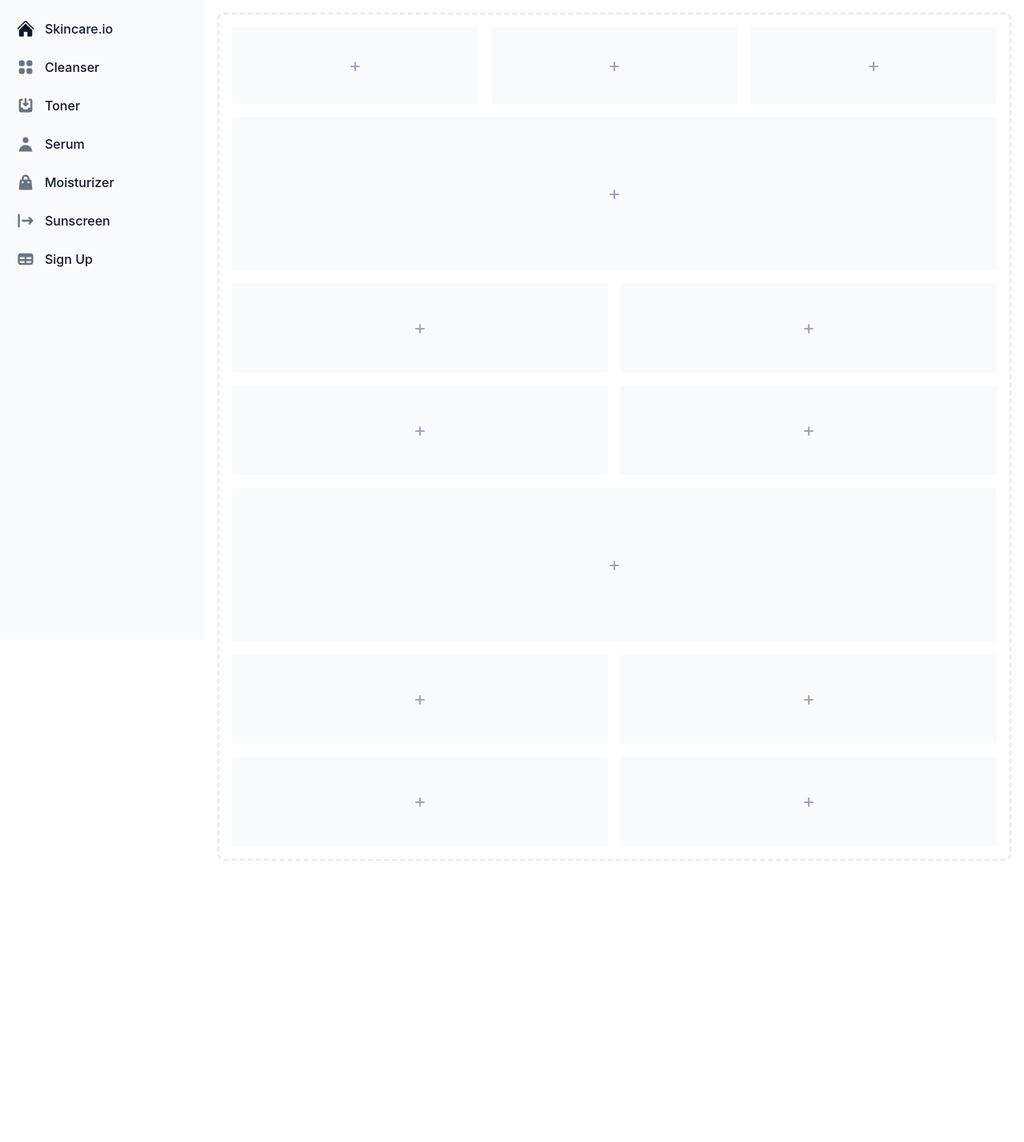
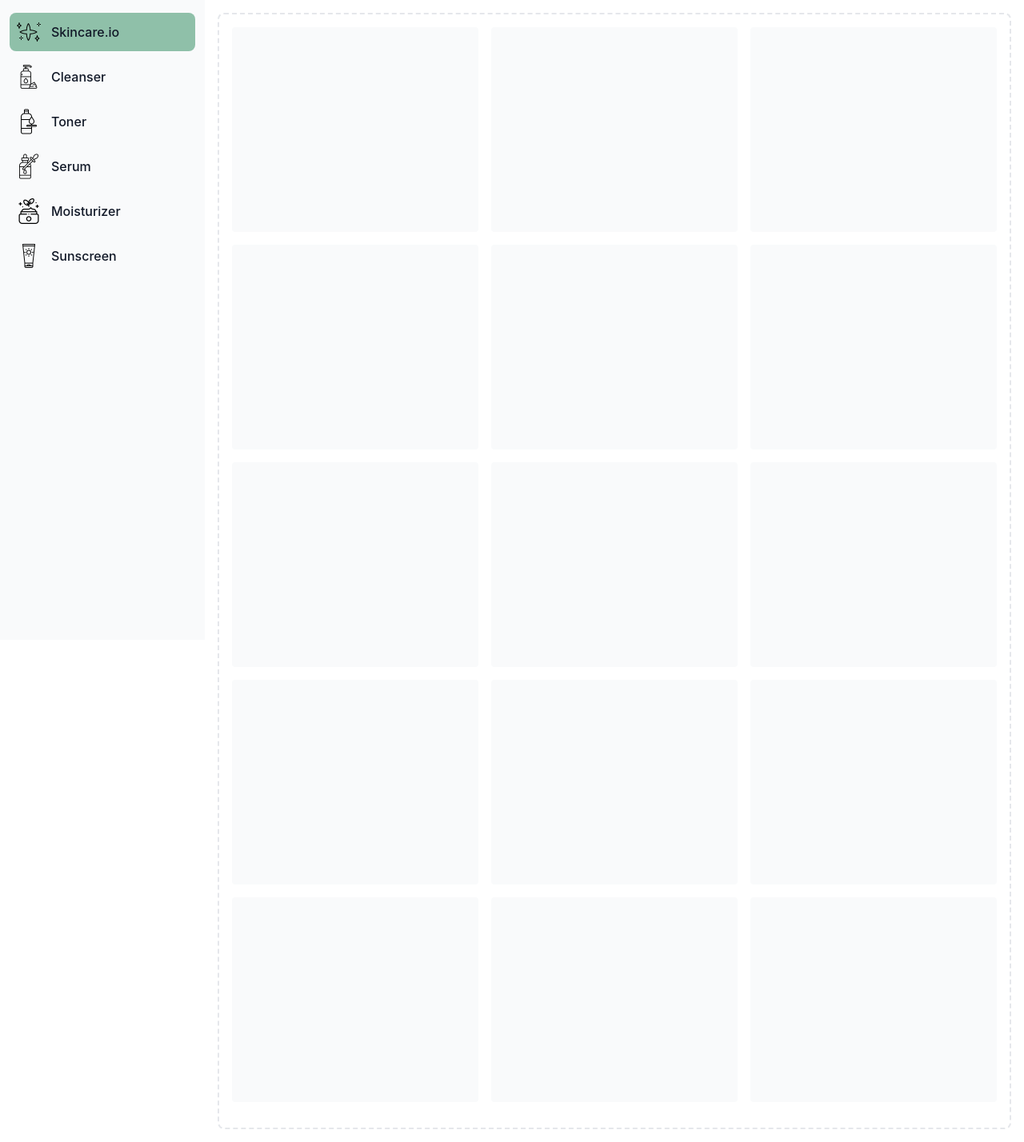
Before and after one commit to gpalar/skincare.io, a Next.js app in the folder nextjs-blog/: page /resultsPage in a window 1280 px wide. Shown: the whole page at 80% size. Before the commit the page ends 1092 px from the top, so only its background shows below. Built offline with nearby package versions, Linux system fonts and the light colour scheme.

Commit message:
Added functionality to return Home from resultsPage and resized boxes

```diff
--- a/nextjs-blog/pages/resultsPage.tsx
+++ b/nextjs-blog/pages/resultsPage.tsx
@@ -24,48 +24,39 @@ export default function resultsPage() {
           <div className="h-full px-3 py-4 overflow-y-auto bg-gray-50 dark:bg-gray-800">
             <ul className="space-y-2 font-medium">
               <li>
-                <a href="#" className="flex items-center p-2 text-gray-900 rounded-lg dark:text-white hover:bg-gray-100 dark:hover:bg-gray-700">
-                  <svg xmlns="http://www.w3.org/2000/svg" viewBox="0 0 24 24" fill="currentColor" class="w-6 h-6">
-    <path d="M11.47 3.84a.75.75 0 011.06 0l8.69 8.69a.75.75 0 101.06-1.06l-8.689-8.69a2.25 2.25 0 00-3.182 0l-8.69 8.69a.75.75 0 001.061 1.06l8.69-8.69z" />
-    <path d="M12 5.432l8.159 8.159c.03.03.06.058.091.086v6.198c0 1.035-.84 1.875-1.875 1.875H15a.75.75 0 01-.75-.75v-4.5a.75.75 0 00-.75-.75h-3a.75.75 0 00-.75.75V21a.75.75 0 01-.75.75H5.625a1.875 1.875 0 01-1.875-1.875v-6.198a2.29 2.29 0 00.091-.086L12 5.43z" />
-  </svg>
+                <a href="/" className="bg-sage-green flex items-center p-2 text-gray-900 rounded-lg dark:text-white">
+                  <img className= "w-8 h-8" src="sparkle-logo.png"/>
                   <span className="ml-3">Skincare.io</span>
                 </a>
               </li>
               <li>
                 <a href="#" className="flex items-center p-2 text-gray-900 rounded-lg dark:text-white hover:bg-gray-100 dark:hover:bg-gray-700">
-                  <svg aria-hidden="true" className="flex-shrink-0 w-6 h-6 text-gray-500 transition duration-75 dark:text-gray-400 group-hover:text-gray-900 dark:group-hover:text-white" fill="currentColor" viewBox="0 0 20 20" xmlns="http://www.w3.org/2000/svg"><path d="M5 3a2 2 0 00-2 2v2a2 2 0 002 2h2a2 2 0 002-2V5a2 2 0 00-2-2H5zM5 11a2 2 0 00-2 2v2a2 2 0 002 2h2a2 2 0 002-2v-2a2 2 0 00-2-2H5zM11 5a2 2 0 012-2h2a2 2 0 012 2v2a2 2 0 01-2 2h-2a2 2 0 01-2-2V5zM11 13a2 2 0 012-2h2a2 2 0 012 2v2a2 2 0 01-2 2h-2a2 2 0 01-2-2v-2z"></path></svg>
+                  <img className=" w-8 h-8" src="\cleanser.png"></img>
                   <span className="flex-1 ml-3 whitespace-nowrap">Cleanser</span>
                 </a>
               </li>
               <li>
                 <a href="#" className="flex items-center p-2 text-gray-900 rounded-lg dark:text-white hover:bg-gray-100 dark:hover:bg-gray-700">
-                  <svg aria-hidden="true" className="flex-shrink-0 w-6 h-6 text-gray-500 transition duration-75 dark:text-gray-400 group-hover:text-gray-900 dark:group-hover:text-white" fill="currentColor" viewBox="0 0 20 20" xmlns="http://www.w3.org/2000/svg"><path d="M8.707 7.293a1 1 0 00-1.414 1.414l2 2a1 1 0 001.414 0l2-2a1 1 0 00-1.414-1.414L11 7.586V3a1 1 0 10-2 0v4.586l-.293-.293z"></path><path d="M3 5a2 2 0 012-2h1a1 1 0 010 2H5v7h2l1 2h4l1-2h2V5h-1a1 1 0 110-2h1a2 2 0 012 2v10a2 2 0 01-2 2H5a2 2 0 01-2-2V5z"></path></svg>
+                <img className=" w-8 h-8" src="\toner.png"></img>
                   <span className="flex-1 ml-3 whitespace-nowrap">Toner</span>
                 </a>
               </li>
               <li>
                 <a href="#" className="flex items-center p-2 text-gray-900 rounded-lg dark:text-white hover:bg-gray-100 dark:hover:bg-gray-700">
-                  <svg aria-hidden="true" className="flex-shrink-0 w-6 h-6 text-gray-500 transition duration-75 dark:text-gray-400 group-hover:text-gray-900 dark:group-hover:text-white" fill="currentColor" viewBox="0 0 20 20" xmlns="http://www.w3.org/2000/svg"><path fill-rule="evenodd" d="M10 9a3 3 0 100-6 3 3 0 000 6zm-7 9a7 7 0 1114 0H3z" clip-rule="evenodd"></path></svg>
-                  <span className="flex-1 ml-3 whitespace-nowrap">Serum</span>
+                <img className=" w-8 h-8" src="\serum.png"></img>
+                <span className="flex-1 ml-3 whitespace-nowrap">Serum</span>
                 </a>
               </li>
               <li>
                 <a href="#" className="flex items-center p-2 text-gray-900 rounded-lg dark:text-white hover:bg-gray-100 dark:hover:bg-gray-700">
-                  <svg aria-hidden="true" className="flex-shrink-0 w-6 h-6 text-gray-500 transition duration-75 dark:text-gray-400 group-hover:text-gray-900 dark:group-hover:text-white" fill="currentColor" viewBox="0 0 20 20" xmlns="http://www.w3.org/2000/svg"><path fill-rule="evenodd" d="M10 2a4 4 0 00-4 4v1H5a1 1 0 00-.994.89l-1 9A1 1 0 004 18h12a1 1 0 00.994-1.11l-1-9A1 1 0 0015 7h-1V6a4 4 0 00-4-4zm2 5V6a2 2 0 10-4 0v1h4zm-6 3a1 1 0 112 0 1 1 0 01-2 0zm7-1a1 1 0 100 2 1 1 0 000-2z" clip-rule="evenodd"></path></svg>
-                  <span className="flex-1 ml-3 whitespace-nowrap">Moisturizer</span>
+                <img className=" w-8 h-8" src="\moisturizer.png"></img>
+                <span className="flex-1 ml-3 whitespace-nowrap">Moisturizer</span>
                 </a>
               </li>
               <li>
                 <a href="#" className="flex items-center p-2 text-gray-900 rounded-lg dark:text-white hover:bg-gray-100 dark:hover:bg-gray-700">
-                  <svg aria-hidden="true" className="flex-shrink-0 w-6 h-6 text-gray-500 transition duration-75 dark:text-gray-400 group-hover:text-gray-900 dark:group-hover:text-white" fill="currentColor" viewBox="0 0 20 20" xmlns="http://www.w3.org/2000/svg"><path fill-rule="evenodd" d="M3 3a1 1 0 00-1 1v12a1 1 0 102 0V4a1 1 0 00-1-1zm10.293 9.293a1 1 0 001.414 1.414l3-3a1 1 0 000-1.414l-3-3a1 1 0 10-1.414 1.414L14.586 9H7a1 1 0 100 2h7.586l-1.293 1.293z" clip-rule="evenodd"></path></svg>
-                  <span className="flex-1 ml-3 whitespace-nowrap">Sunscreen</span>
-                </a>
-              </li>
-              <li>
-                <a href="#" className="flex items-center p-2 text-gray-900 rounded-lg dark:text-white hover:bg-gray-100 dark:hover:bg-gray-700">
-                  <svg aria-hidden="true" className="flex-shrink-0 w-6 h-6 text-gray-500 transition duration-75 dark:text-gray-400 group-hover:text-gray-900 dark:group-hover:text-white" fill="currentColor" viewBox="0 0 20 20" xmlns="http://www.w3.org/2000/svg"><path fill-rule="evenodd" d="M5 4a3 3 0 00-3 3v6a3 3 0 003 3h10a3 3 0 003-3V7a3 3 0 00-3-3H5zm-1 9v-1h5v2H5a1 1 0 01-1-1zm7 1h4a1 1 0 001-1v-1h-5v2zm0-4h5V8h-5v2zM9 8H4v2h5V8z" clip-rule="evenodd"></path></svg>
-                  <span className="flex-1 ml-3 whitespace-nowrap">Sign Up</span>
+                <img className=" w-8 h-8" src="\sunscreen.png"></img>
+                <span className="flex-1 ml-3 whitespace-nowrap">Sunscreen</span>
                 </a>
               </li>
             </ul>
@@ -75,50 +66,61 @@ export default function resultsPage() {
         <div className="p-4 sm:ml-64">
           <div className="p-4 border-2 border-gray-200 border-dashed rounded-lg dark:border-gray-700">
             <div className="grid grid-cols-3 gap-4 mb-4">
-              <div className="flex items-center justify-center h-24 rounded bg-gray-50 dark:bg-gray-800">
-                <p className="text-2xl text-gray-400 dark:text-gray-500">+</p>
+              <div className="flex items-center justify-center h-64 rounded bg-gray-50 dark:bg-gray-800">
+                <p className="text-2xl text-gray-400 dark:text-gray-500"></p>
               </div>
-              <div className="flex items-center justify-center h-24 rounded bg-gray-50 dark:bg-gray-800">
-                <p className="text-2xl text-gray-400 dark:text-gray-500">+</p>
+              <div className="flex items-center justify-center h-64 rounded bg-gray-50 dark:bg-gray-800">
+                <p className="text-2xl text-gray-400 dark:text-gray-500"></p>
               </div>
-              <div className="flex items-center justify-center h-24 rounded bg-gray-50 dark:bg-gray-800">
-                <p className="text-2xl text-gray-400 dark:text-gray-500">+</p>
+              <div className="flex items-center justify-center h-64 rounded bg-gray-50 dark:bg-gray-800">
+                <p className="text-2xl text-gray-400 dark:text-gray-500"></p>
               </div>
             </div>
-            <div className="flex items-center justify-center h-48 mb-4 rounded bg-gray-50 dark:bg-gray-800">
-              <p className="text-2xl text-gray-400 dark:text-gray-500">+</p>
-            </div>
-            <div className="grid grid-cols-2 gap-4 mb-4">
-              <div className="flex items-center justify-center rounded bg-gray-50 h-28 dark:bg-gray-800">
-                <p className="text-2xl text-gray-400 dark:text-gray-500">+</p>
+            <div className="grid grid-cols-3 gap-4 mb-4">
+              <div className="flex items-center justify-center h-64 rounded bg-gray-50 dark:bg-gray-800">
+                <p className="text-2xl text-gray-400 dark:text-gray-500"></p>
               </div>
-              <div className="flex items-center justify-center rounded bg-gray-50 h-28 dark:bg-gray-800">
-                <p className="text-2xl text-gray-400 dark:text-gray-500">+</p>
+              <div className="flex items-center justify-center h-64 rounded bg-gray-50 dark:bg-gray-800">
+                <p className="text-2xl text-gray-400 dark:text-gray-500"></p>
               </div>
-              <div className="flex items-center justify-center rounded bg-gray-50 h-28 dark:bg-gray-800">
-                <p className="text-2xl text-gray-400 dark:text-gray-500">+</p>
-              </div>
-              <div className="flex items-center justify-center rounded bg-gray-50 h-28 dark:bg-gray-800">
-                <p className="text-2xl text-gray-400 dark:text-gray-500">+</p>
+              <div className="flex items-center justify-center h-64 rounded bg-gray-50 dark:bg-gray-800">
+                <p className="text-2xl text-gray-400 dark:text-gray-500"></p>
               </div>
             </div>
-            <div className="flex items-center justify-center h-48 mb-4 rounded bg-gray-50 dark:bg-gray-800">
-              <p className="text-2xl text-gray-400 dark:text-gray-500">+</p>
-            </div>
-            <div className="grid grid-cols-2 gap-4">
-              <div className="flex items-center justify-center rounded bg-gray-50 h-28 dark:bg-gray-800">
-                <p className="text-2xl text-gray-400 dark:text-gray-500">+</p>
+            <div className="grid grid-cols-3 gap-4 mb-4">
+              <div className="flex items-center justify-center h-64 rounded bg-gray-50 dark:bg-gray-800">
+                <p className="text-2xl text-gray-400 dark:text-gray-500"></p>
               </div>
-              <div className="flex items-center justify-center rounded bg-gray-50 h-28 dark:bg-gray-800">
-                <p className="text-2xl text-gray-400 dark:text-gray-500">+</p>
+              <div className="flex items-center justify-center h-64 rounded bg-gray-50 dark:bg-gray-800">
+                <p className="text-2xl text-gray-400 dark:text-gray-500"></p>
               </div>
-              <div className="flex items-center justify-center rounded bg-gray-50 h-28 dark:bg-gray-800">
-                <p className="text-2xl text-gray-400 dark:text-gray-500">+</p>
-              </div>
-              <div className="flex items-center justify-center rounded bg-gray-50 h-28 dark:bg-gray-800">
-                <p className="text-2xl text-gray-400 dark:text-gray-500">+</p>
+              <div className="flex items-center justify-center h-64 rounded bg-gray-50 dark:bg-gray-800">
+                <p className="text-2xl text-gray-400 dark:text-gray-500"></p>
               </div>
             </div>
+            <div className="grid grid-cols-3 gap-4 mb-4">
+              <div className="flex items-center justify-center h-64 rounded bg-gray-50 dark:bg-gray-800">
+                <p className="text-2xl text-gray-400 dark:text-gray-500"></p>
+              </div>
+              <div className="flex items-center justify-center h-64 rounded bg-gray-50 dark:bg-gray-800">
+                <p className="text-2xl text-gray-400 dark:text-gray-500"></p>
+              </div>
+              <div className="flex items-center justify-center h-64 rounded bg-gray-50 dark:bg-gray-800">
+                <p className="text-2xl text-gray-400 dark:text-gray-500"></p>
+              </div>
+            </div>
+            <div className="grid grid-cols-3 gap-4 mb-4">
+              <div className="flex items-center justify-center h-64 rounded bg-gray-50 dark:bg-gray-800">
+                <p className="text-2xl text-gray-400 dark:text-gray-500"></p>
+              </div>
+              <div className="flex items-center justify-center h-64 rounded bg-gray-50 dark:bg-gray-800">
+                <p className="text-2xl text-gray-400 dark:text-gray-500"></p>
+              </div>
+              <div className="flex items-center justify-center h-64 rounded bg-gray-50 dark:bg-gray-800">
+                <p className="text-2xl text-gray-400 dark:text-gray-500"></p>
+              </div>
+            </div>
+
           </div>
         </div>
       </>
```
